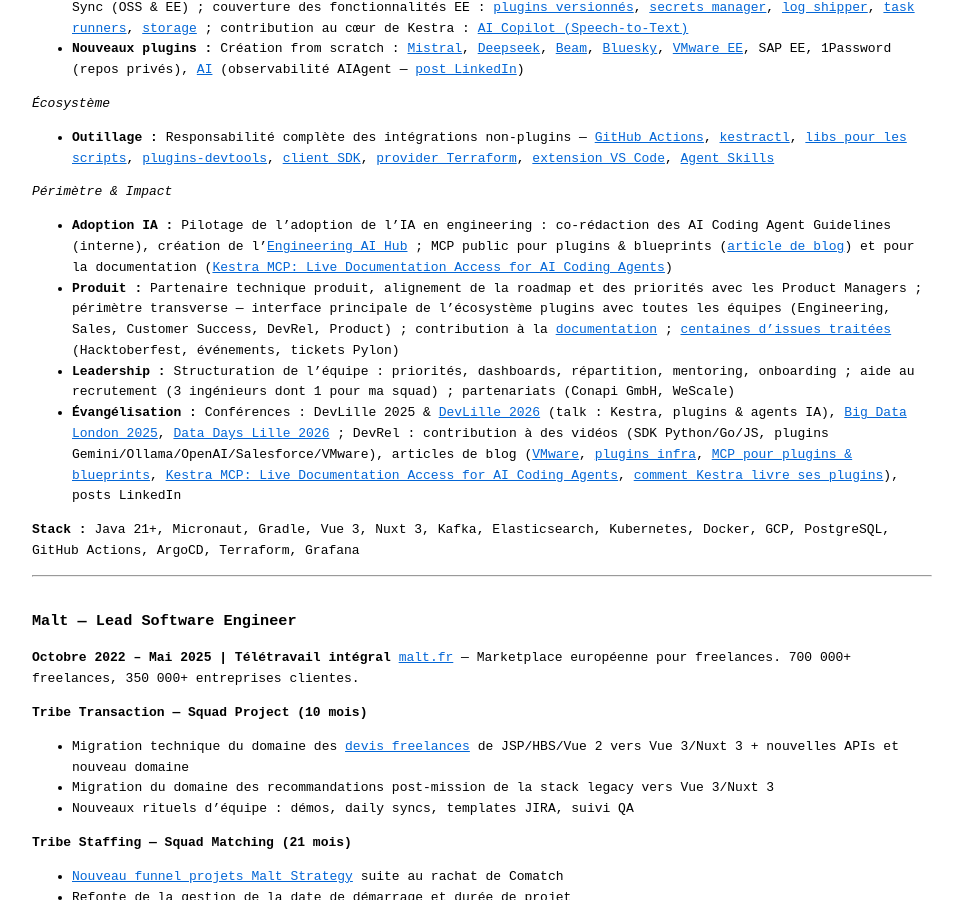
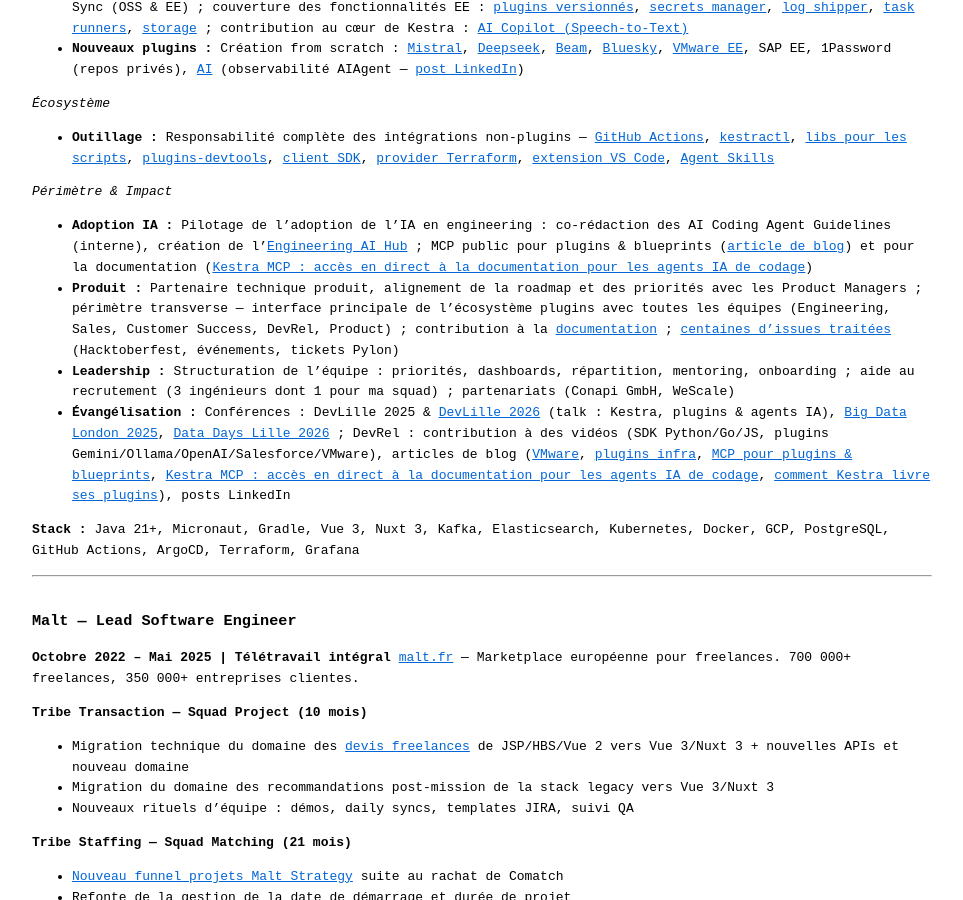
Before and after one commit to fdelbrayelle/fdelbrayelle.github.io, a Jekyll site: the page built from fr/cv.md, in a window 1280 px wide and 900 px high, scrolled down 2097 px. Shown: the whole window, without its empty margins (158-1121 px from the left). Built offline with Jekyll 4.4.1, drawn with Linux system fonts in a browser that asks for light colours; some of the changed text lies outside the part shown.

Commit message:
feat(cv): add MCP docs blog post to _config.yml and translate title in French pages

```diff
--- a/_config.yml
+++ b/_config.yml
@@ -93,6 +93,7 @@
 
   <strong>Blog posts I have written:</strong>
 
+  - [Kestra MCP: Live Documentation Access for AI Coding Agents](https://kestra.io/blogs/kestra-mcp-docs) — kestra.io (2026)
   - [MCP for plugins & blueprints](https://kestra.io/blogs/2026-04-30-kestra-mcp-plugins-blueprints) — kestra.io (April 2026)
   - [How Kestra ships plugins](https://kestra.io/blogs/2026-04-27-how-kestra-ships-plugins) — kestra.io (April 2026)
   - [Control VMware with Kestra](https://kestra.io/blogs/control-vmware-with-kestra) — kestra.io (2025)
--- a/_data/fr_site.yml
+++ b/_data/fr_site.yml
@@ -41,7 +41,7 @@
 
   <strong>Les articles de blog que j'ai écrits :</strong>
 
-  - [Kestra MCP: Live Documentation Access for AI Coding Agents](https://kestra.io/blogs/kestra-mcp-docs) — kestra.io (2026)
+  - [Kestra MCP : accès en direct à la documentation pour les agents IA de codage](https://kestra.io/blogs/kestra-mcp-docs) — kestra.io (2026)
   - [MCP pour plugins & blueprints](https://kestra.io/blogs/2026-04-30-kestra-mcp-plugins-blueprints) — kestra.io (avril 2026)
   - [Comment Kestra livre ses plugins](https://kestra.io/blogs/2026-04-27-how-kestra-ships-plugins) — kestra.io (avril 2026)
   - [Piloter VMware avec Kestra](https://kestra.io/blogs/control-vmware-with-kestra) — kestra.io (2025)
@@ -119,10 +119,10 @@
           </p>
           <p><em>Périmètre &amp; Impact</em>
             <ul>
-              <li><strong>Adoption IA :</strong> Pilotage de l'adoption de l'IA en engineering : co-rédaction des AI Coding Agent Guidelines (interne), création de l'<a href="https://github.com/kestra-io/engineering-ai-hub" target="_blank" rel="noreferrer noopener">Engineering AI Hub</a> ; MCP public pour plugins &amp; blueprints (<a href="https://kestra.io/blogs/2026-04-30-kestra-mcp-plugins-blueprints" target="_blank" rel="noreferrer noopener">article de blog</a>, <a href="https://kestra.io/blogs/kestra-mcp-docs" target="_blank" rel="noreferrer noopener">Kestra MCP: Live Documentation Access for AI Coding Agents</a>)</li>
+              <li><strong>Adoption IA :</strong> Pilotage de l'adoption de l'IA en engineering : co-rédaction des AI Coding Agent Guidelines (interne), création de l'<a href="https://github.com/kestra-io/engineering-ai-hub" target="_blank" rel="noreferrer noopener">Engineering AI Hub</a> ; MCP public pour plugins &amp; blueprints (<a href="https://kestra.io/blogs/2026-04-30-kestra-mcp-plugins-blueprints" target="_blank" rel="noreferrer noopener">article de blog</a>, <a href="https://kestra.io/blogs/kestra-mcp-docs" target="_blank" rel="noreferrer noopener">Kestra MCP : accès en direct à la documentation pour les agents IA de codage</a>)</li>
               <li><strong>Produit :</strong> Partenaire technique produit, alignement de la roadmap et des priorités avec les Product Managers ; périmètre transverse — interface principale de l'écosystème plugins avec toutes les équipes (Engineering, Sales, Customer Success, DevRel, Product) ; contribution à la <a href="https://github.com/kestra-io/docs" target="_blank" rel="noreferrer noopener">documentation</a> ; <a href="https://github.com/search?q=assignee%3Afdelbrayelle+org%3Akestra-io&amp;type=issues" target="_blank" rel="noreferrer noopener">centaines d'issues traitées</a> (Hacktoberfest, événements, tickets Pylon)</li>
               <li><strong>Leadership :</strong> Structuration de l'équipe : priorités, dashboards, répartition, mentoring, onboarding ; aide au recrutement (3 ingénieurs dont 1 pour ma squad) ; partenariats (Conapi GmbH, WeScale)</li>
-              <li><strong>Évangélisation :</strong> Conférences : DevLille 2025 &amp; <a href="https://devlille.fr/talk-page-136143e9-347b-4884-b21c-ef9cd6caab40/" target="_blank" rel="noreferrer noopener">DevLille 2026</a> (talk sur Kestra, plugins &amp; agents IA), <a href="https://bigdataldn.com" target="_blank" rel="noreferrer noopener">Big Data London 2025</a>, <a href="https://fdelbrayelle.github.io/meetups/datadayslille2026" target="_blank" rel="noreferrer noopener">Data Days Lille 2026</a> ; DevRel : contribution à des vidéos (SDK Python/Go/JS, plugins Gemini/Ollama/OpenAI/Salesforce/VMware), articles de blog (<a href="https://kestra.io/blogs/control-vmware-with-kestra" target="_blank" rel="noreferrer noopener">VMware</a>, <a href="https://kestra.io/blogs/infra-automation" target="_blank" rel="noreferrer noopener">plugins infra</a>, <a href="https://kestra.io/blogs/2026-04-30-kestra-mcp-plugins-blueprints" target="_blank" rel="noreferrer noopener">MCP pour plugins &amp; blueprints</a>, <a href="https://kestra.io/blogs/kestra-mcp-docs" target="_blank" rel="noreferrer noopener">Kestra MCP: Live Documentation Access for AI Coding Agents</a>, <a href="https://kestra.io/blogs/2026-04-27-how-kestra-ships-plugins" target="_blank" rel="noreferrer noopener">comment Kestra livre ses plugins</a>), posts LinkedIn</li>
+              <li><strong>Évangélisation :</strong> Conférences : DevLille 2025 &amp; <a href="https://devlille.fr/talk-page-136143e9-347b-4884-b21c-ef9cd6caab40/" target="_blank" rel="noreferrer noopener">DevLille 2026</a> (talk sur Kestra, plugins &amp; agents IA), <a href="https://bigdataldn.com" target="_blank" rel="noreferrer noopener">Big Data London 2025</a>, <a href="https://fdelbrayelle.github.io/meetups/datadayslille2026" target="_blank" rel="noreferrer noopener">Data Days Lille 2026</a> ; DevRel : contribution à des vidéos (SDK Python/Go/JS, plugins Gemini/Ollama/OpenAI/Salesforce/VMware), articles de blog (<a href="https://kestra.io/blogs/control-vmware-with-kestra" target="_blank" rel="noreferrer noopener">VMware</a>, <a href="https://kestra.io/blogs/infra-automation" target="_blank" rel="noreferrer noopener">plugins infra</a>, <a href="https://kestra.io/blogs/2026-04-30-kestra-mcp-plugins-blueprints" target="_blank" rel="noreferrer noopener">MCP pour plugins &amp; blueprints</a>, <a href="https://kestra.io/blogs/kestra-mcp-docs" target="_blank" rel="noreferrer noopener">Kestra MCP : accès en direct à la documentation pour les agents IA de codage</a>, <a href="https://kestra.io/blogs/2026-04-27-how-kestra-ships-plugins" target="_blank" rel="noreferrer noopener">comment Kestra livre ses plugins</a>), posts LinkedIn</li>
             </ul>
           </p>
           <p><strong>Environnement :</strong> <mark>Java 21+</mark>, <mark>Micronaut</mark>, <mark>Gradle</mark>, <mark>Vue 3</mark>, <mark>Nuxt 3</mark>, <mark>Kafka</mark>, <mark>ElasticSearch</mark>, <mark>Kubernetes</mark>, <mark>Docker</mark>, <mark>Google Cloud Platform</mark>, <mark>PostgreSQL</mark>, <mark>git</mark>, <mark>GitHub Actions</mark>, <mark>ArgoCD</mark>, <mark>Terraform</mark>, <mark>Elasticsearch Logstash Kibana</mark>, <mark>Grafana</mark></p>
--- a/fr/cv.md
+++ b/fr/cv.md
@@ -54,7 +54,7 @@
 
 ## Articles de blog
 
-- [Kestra MCP: Live Documentation Access for AI Coding Agents](https://kestra.io/blogs/kestra-mcp-docs) — kestra.io (2026)
+- [Kestra MCP : accès en direct à la documentation pour les agents IA de codage](https://kestra.io/blogs/kestra-mcp-docs) — kestra.io (2026)
 - [MCP pour plugins & blueprints](https://kestra.io/blogs/2026-04-30-kestra-mcp-plugins-blueprints) — kestra.io (avril 2026)
 - [Comment Kestra livre ses plugins](https://kestra.io/blogs/2026-04-27-how-kestra-ships-plugins) — kestra.io (avril 2026)
 - [Piloter VMware avec Kestra](https://kestra.io/blogs/control-vmware-with-kestra) — kestra.io (2025)
@@ -94,10 +94,10 @@
 
 *Périmètre & Impact*
 
-- **Adoption IA :** Pilotage de l'adoption de l'IA en engineering : co-rédaction des AI Coding Agent Guidelines (interne), création de l'[Engineering AI Hub](https://github.com/kestra-io/engineering-ai-hub) ; MCP public pour plugins & blueprints ([article de blog](https://kestra.io/blogs/2026-04-30-kestra-mcp-plugins-blueprints)) et pour la documentation ([Kestra MCP: Live Documentation Access for AI Coding Agents](https://kestra.io/blogs/kestra-mcp-docs))
+- **Adoption IA :** Pilotage de l'adoption de l'IA en engineering : co-rédaction des AI Coding Agent Guidelines (interne), création de l'[Engineering AI Hub](https://github.com/kestra-io/engineering-ai-hub) ; MCP public pour plugins & blueprints ([article de blog](https://kestra.io/blogs/2026-04-30-kestra-mcp-plugins-blueprints)) et pour la documentation ([Kestra MCP : accès en direct à la documentation pour les agents IA de codage](https://kestra.io/blogs/kestra-mcp-docs))
 - **Produit :** Partenaire technique produit, alignement de la roadmap et des priorités avec les Product Managers ; périmètre transverse — interface principale de l'écosystème plugins avec toutes les équipes (Engineering, Sales, Customer Success, DevRel, Product) ; contribution à la [documentation](https://github.com/kestra-io/docs) ; [centaines d'issues traitées](https://github.com/search?q=assignee%3Afdelbrayelle+org%3Akestra-io&type=issues) (Hacktoberfest, événements, tickets Pylon)
 - **Leadership :** Structuration de l'équipe : priorités, dashboards, répartition, mentoring, onboarding ; aide au recrutement (3 ingénieurs dont 1 pour ma squad) ; partenariats (Conapi GmbH, WeScale)
-- **Évangélisation :** Conférences : DevLille 2025 & [DevLille 2026](https://devlille.fr/talk-page-136143e9-347b-4884-b21c-ef9cd6caab40/) (talk : Kestra, plugins & agents IA), [Big Data London 2025](https://bigdataldn.com), [Data Days Lille 2026](https://fdelbrayelle.github.io/meetups/datadayslille2026) ; DevRel : contribution à des vidéos (SDK Python/Go/JS, plugins Gemini/Ollama/OpenAI/Salesforce/VMware), articles de blog ([VMware](https://kestra.io/blogs/control-vmware-with-kestra), [plugins infra](https://kestra.io/blogs/infra-automation), [MCP pour plugins & blueprints](https://kestra.io/blogs/2026-04-30-kestra-mcp-plugins-blueprints), [Kestra MCP: Live Documentation Access for AI Coding Agents](https://kestra.io/blogs/kestra-mcp-docs), [comment Kestra livre ses plugins](https://kestra.io/blogs/2026-04-27-how-kestra-ships-plugins)), posts LinkedIn
+- **Évangélisation :** Conférences : DevLille 2025 & [DevLille 2026](https://devlille.fr/talk-page-136143e9-347b-4884-b21c-ef9cd6caab40/) (talk : Kestra, plugins & agents IA), [Big Data London 2025](https://bigdataldn.com), [Data Days Lille 2026](https://fdelbrayelle.github.io/meetups/datadayslille2026) ; DevRel : contribution à des vidéos (SDK Python/Go/JS, plugins Gemini/Ollama/OpenAI/Salesforce/VMware), articles de blog ([VMware](https://kestra.io/blogs/control-vmware-with-kestra), [plugins infra](https://kestra.io/blogs/infra-automation), [MCP pour plugins & blueprints](https://kestra.io/blogs/2026-04-30-kestra-mcp-plugins-blueprints), [Kestra MCP : accès en direct à la documentation pour les agents IA de codage](https://kestra.io/blogs/kestra-mcp-docs), [comment Kestra livre ses plugins](https://kestra.io/blogs/2026-04-27-how-kestra-ships-plugins)), posts LinkedIn
 
 **Stack :** Java 21+, Micronaut, Gradle, Vue 3, Nuxt 3, Kafka, Elasticsearch, Kubernetes, Docker, GCP, PostgreSQL, GitHub Actions, ArgoCD, Terraform, Grafana
 
```
